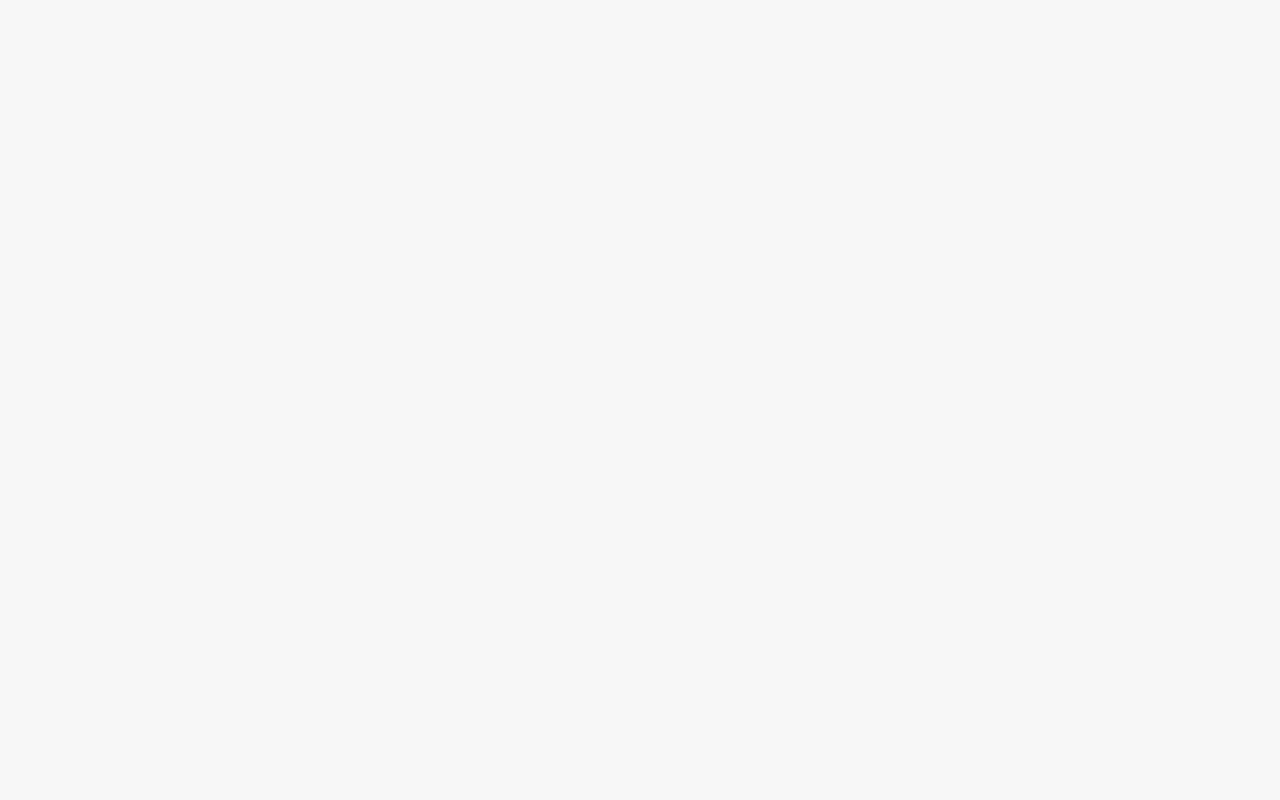
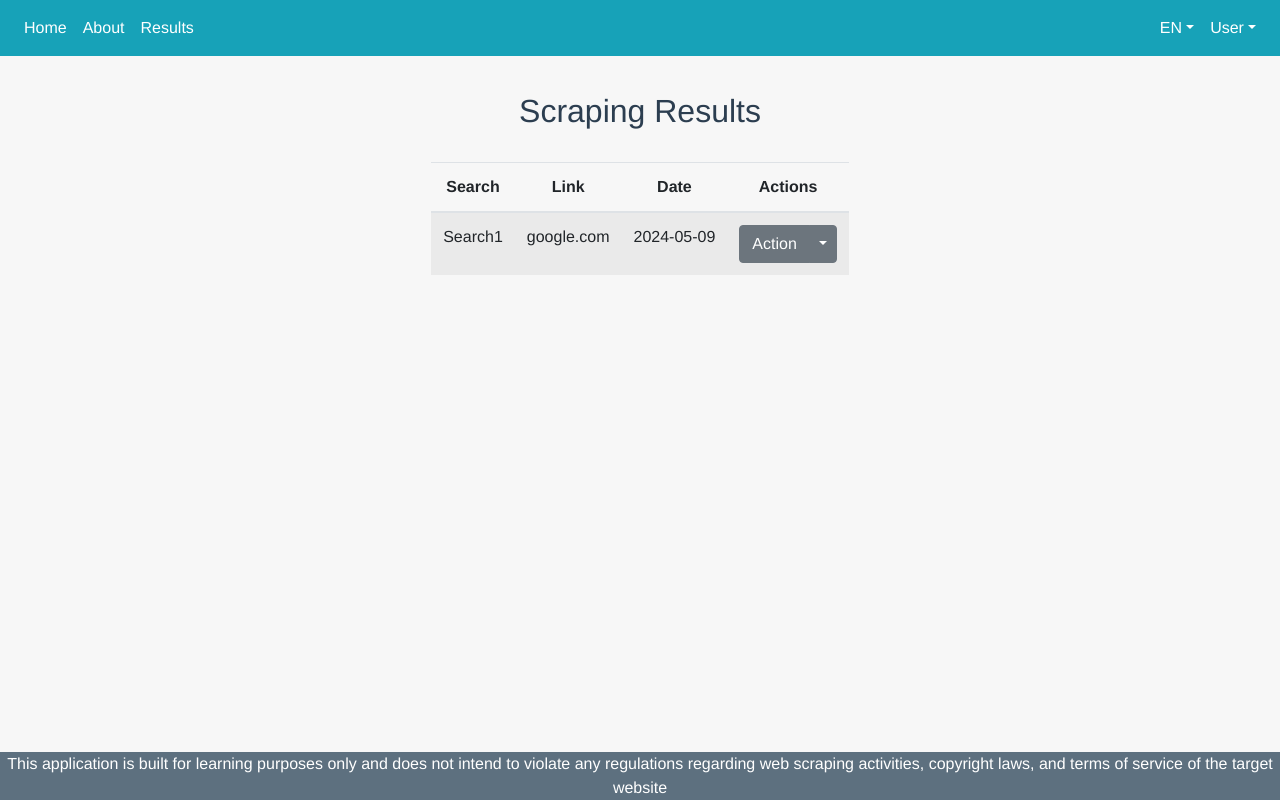
Before and after one commit to developer-mp/web_scraper, a Vue app in the folder client/: page /results in a window 1280 px wide. Built offline with nearby package versions, Linux system fonts and the light colour scheme.

Commit message:
Updated DB

```diff
--- a/client/src/components/AboutPage.vue
+++ b/client/src/components/AboutPage.vue
@@ -2,7 +2,7 @@
   <div>
     <NavBarElement />
     <div class="container-about">
-      <h2 class="about-header">About application</h2>
+      <h2 class="about-header">About Application</h2>
       <div class="about-text">
         <ul>
           <li>
--- /dev/null
+++ b/client/src/components/ResultsPage.vue
@@ -0,0 +1,74 @@
+<template>
+  <div>
+    <NavBarElement />
+    <div class="container-results">
+      <h2 class="results-header">Scraping Results</h2>
+      <div>
+        <b-table striped hover :items="items">
+          <template #cell(Actions)="data">
+            <b-button-group>
+              <b-dropdown right split text="Action">
+                <b-dropdown-item @click="summarizeItem(data.item)"
+                  >Summarize</b-dropdown-item
+                >
+                <b-dropdown-item @click="sentimentizeItem(data.item)"
+                  >Sentimentize</b-dropdown-item
+                >
+                <b-dropdown-item @click="translateItem(data.item)"
+                  >Translate</b-dropdown-item
+                >
+              </b-dropdown>
+            </b-button-group>
+          </template></b-table
+        >
+      </div>
+      <FooterElement />
+    </div>
+  </div>
+</template>
+
+<style>
+.container-results {
+  display: flex;
+  flex-direction: column;
+  align-items: center;
+  justify-content: center;
+}
+
+.results-header {
+  margin-top: 1em;
+  margin-bottom: 1em;
+}
+</style>
+
+<script>
+import FooterElement from "./FooterElement.vue";
+import NavBarElement from "./NavBarElement.vue";
+
+export default {
+  components: {
+    FooterElement,
+    NavBarElement,
+  },
+  data() {
+    return {
+      items: [
+        {
+          Search: "Search1",
+          Link: "google.com",
+          Date: "2024-05-09",
+          Actions: "Actions",
+        },
+      ],
+    };
+  },
+  methods: {
+    deleteItem(item) {
+      const index = this.items.indexOf(item);
+      if (index !== -1) {
+        this.items.splice(index, 1);
+      }
+    },
+  },
+};
+</script>
--- a/client/src/router.js
+++ b/client/src/router.js
@@ -2,6 +2,7 @@ import Vue from "vue";
 import Router from "vue-router";
 import MainPage from "./components/MainPage.vue";
 import AboutPage from "./components/AboutPage.vue";
+import ResultsPage from "./components/ResultsPage.vue";
 
 Vue.use(Router);
 
@@ -17,6 +18,11 @@ export default new Router({
       name: "About",
       component: AboutPage,
     },
+    {
+      path: "/results",
+      name: "Results",
+      component: ResultsPage,
+    },
   ],
   mode: "history",
 });
```
Also changed, not shown: client/src/components/ResultElement.vue (deleted, +0 -43 lines), 2 other files (tests, documents, lock files or other folders).
